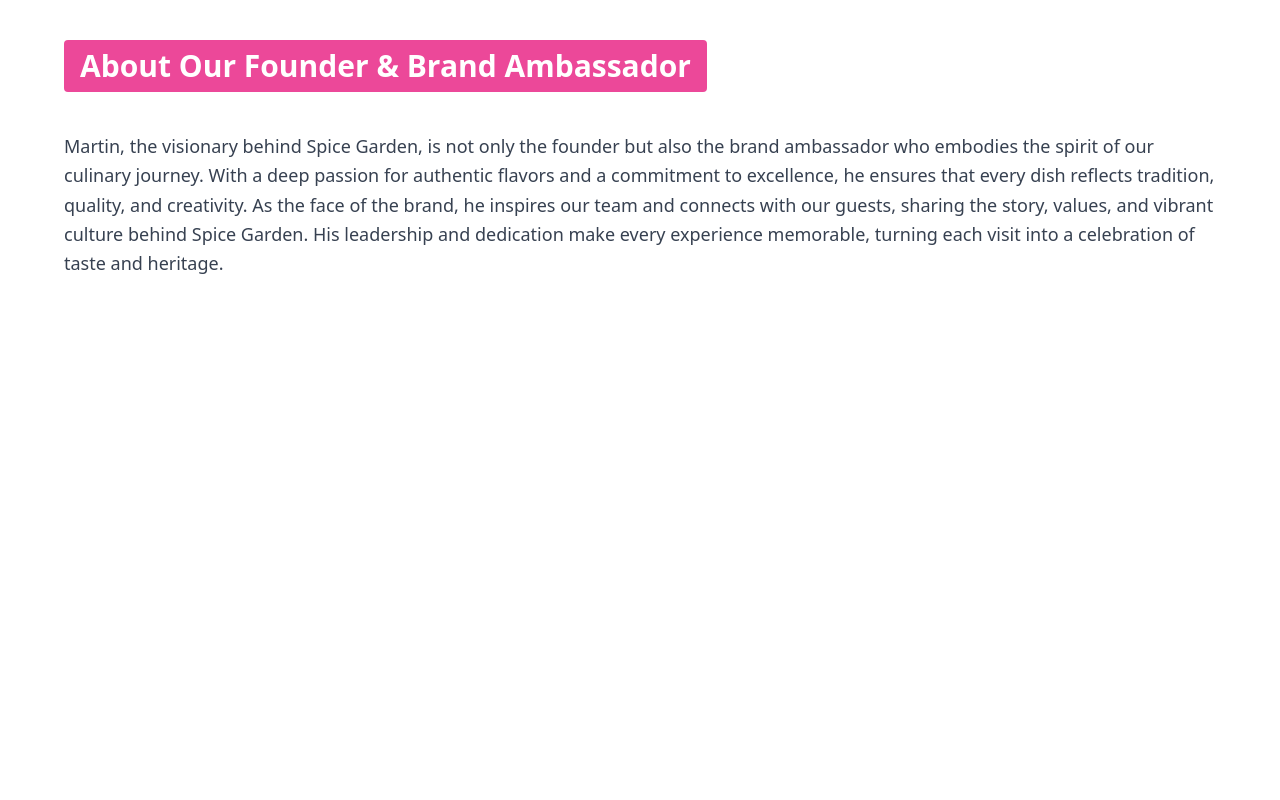
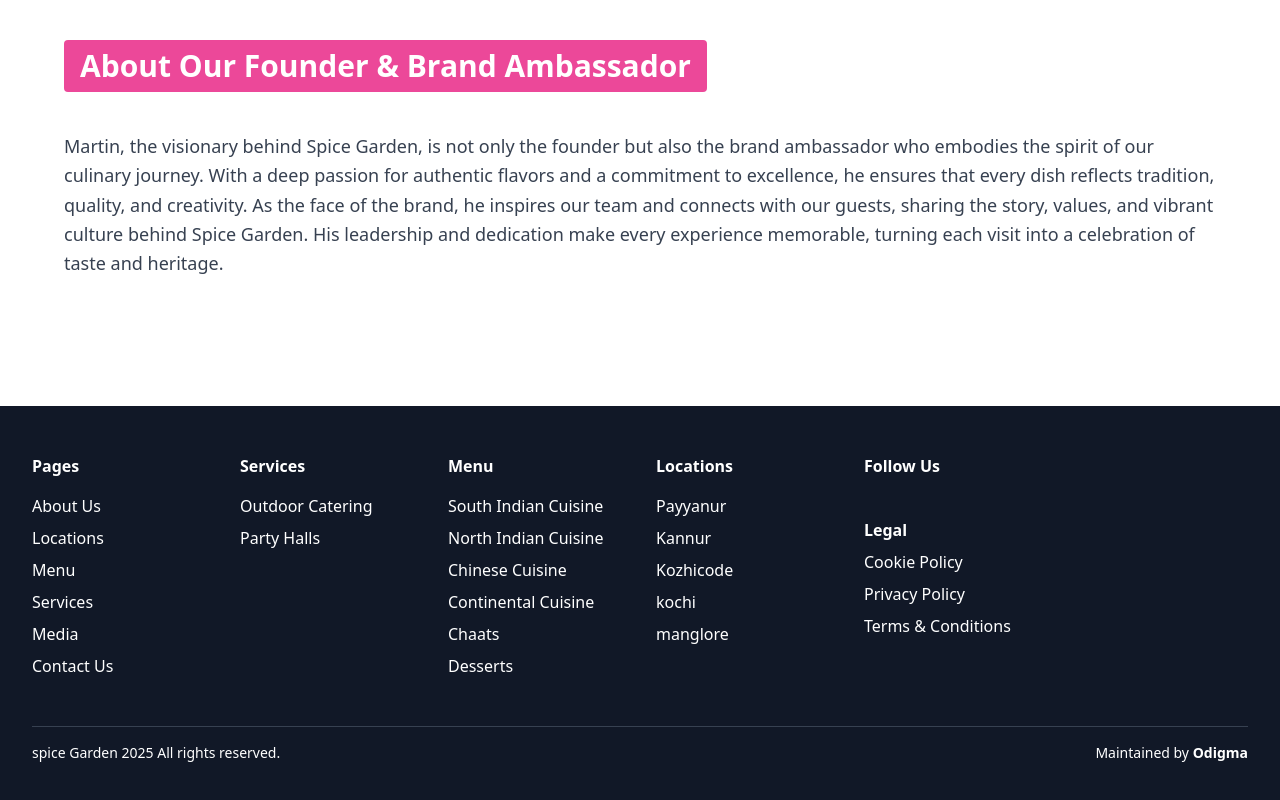
Before and after one commit to jayakrishnan321/spice-garden, a React (Create React App) app: page / in a window 1280 px wide. Shown: the part 1272-2072 px from the top of the page. Before the commit the page ends 1678 px from the top, so only its background shows below. Built offline with nearby package versions, Linux system fonts and the light colour scheme.

Commit message:
footer set up

```diff
--- a/src/components/Home.js
+++ b/src/components/Home.js
@@ -1,5 +1,5 @@
 import React from "react";
-
+import Footer from "./Home/footer";
 import Header from "./Home/Header";
 import Body from "./Home/body";
 import Homefoodcategories from "./Home/Homefoodcategories"
@@ -9,6 +9,7 @@
      <Header />
       <Body />
       <Homefoodcategories/>
+      <Footer/>
     </div>
   );
 }
--- /dev/null
+++ b/src/components/Home/footer.js
@@ -0,0 +1,86 @@
+import React from 'react'
+
+function footer() {
+  return (
+    <footer className="bg-gray-900 text-white px-8 py-12">
+  <div className="max-w-7xl mx-auto grid grid-cols-1 md:grid-cols-6 gap-8">
+    {/* Pages */}
+    <div>
+      <h3 className="font-bold mb-4">Pages</h3>
+      <ul className="space-y-2">
+        <li className="hover:text-orange-500 cursor-pointer">About Us</li>
+        <li className="hover:text-orange-500 cursor-pointer">Locations</li>
+        <li className="hover:text-orange-500 cursor-pointer">Menu</li>
+        <li className="hover:text-orange-500 cursor-pointer">Services</li>
+        <li className="hover:text-orange-500 cursor-pointer">Media</li>
+        <li className="hover:text-orange-500 cursor-pointer">Contact Us</li>
+      </ul>
+    </div>
+
+    {/* Services */}
+    <div>
+      <h3 className="font-bold mb-4">Services</h3>
+      <ul className="space-y-2">
+        <li className="hover:text-orange-500 cursor-pointer">Outdoor Catering</li>
+        <li className="hover:text-orange-500 cursor-pointer">Party Halls</li>
+      </ul>
+    </div>
+
+    {/* Menu */}
+    <div>
+      <h3 className="font-bold mb-4">Menu</h3>
+      <ul className="space-y-2">
+        <li className="hover:text-orange-500 cursor-pointer">South Indian Cuisine</li>
+        <li className="hover:text-orange-500 cursor-pointer">North Indian Cuisine</li>
+        <li className="hover:text-orange-500 cursor-pointer">Chinese Cuisine</li>
+        <li className="hover:text-orange-500 cursor-pointer">Continental Cuisine</li>
+        <li className="hover:text-orange-500 cursor-pointer">Chaats</li>
+        <li className="hover:text-orange-500 cursor-pointer">Desserts</li>
+      </ul>
+    </div>
+
+    {/* Locations */}
+    <div className="overflow-y-auto max-h-48">
+      <h3 className="font-bold mb-4">Locations</h3>
+      <ul className="space-y-2">
+        <li className="hover:text-orange-500 cursor-pointer">Payyanur</li>
+        <li className="hover:text-orange-500 cursor-pointer">Kannur</li>
+        <li className="hover:text-orange-500 cursor-pointer">Kozhicode</li>
+        <li className="hover:text-orange-500 cursor-pointer">kochi</li>
+        <li className="hover:text-orange-500 cursor-pointer">manglore</li>
+        <li className="hover:text-orange-500 cursor-pointer">chennai</li>
+        <li className="hover:text-orange-500 cursor-pointer">kundalahalli</li>
+        <li className="hover:text-orange-500 cursor-pointer">Uttarahalli</li>
+      </ul>
+    </div>
+
+    {/* Follow Us */}
+    <div>
+      <h3 className="font-bold mb-4">Follow Us</h3>
+      <div className="flex space-x-4 text-2xl">
+        <i className="fab fa-youtube cursor-pointer hover:text-red-600"></i>
+        <i className="fab fa-facebook cursor-pointer hover:text-blue-600"></i>
+        <i className="fab fa-instagram cursor-pointer hover:text-pink-500"></i>
+        <i className="fab fa-x cursor-pointer hover:text-gray-400"></i>
+      </div>
+
+      <h3 className="font-bold mt-6 mb-2">Legal</h3>
+      <ul className="space-y-2">
+        <li className="hover:text-orange-500 cursor-pointer">Cookie Policy</li>
+        <li className="hover:text-orange-500 cursor-pointer">Privacy Policy</li>
+        <li className="hover:text-orange-500 cursor-pointer">Terms & Conditions</li>
+      </ul>
+    </div>
+  </div>
+
+  {/* Bottom Bar */}
+  <div className="mt-12 border-t border-gray-700 pt-4 text-sm flex justify-between items-center">
+    <p>spice Garden 2025 All rights reserved.</p>
+    <p>Maintained by <span className="font-semibold">Odigma</span></p>
+  </div>
+</footer>
+
+  )
+}
+
+export default footer
```
